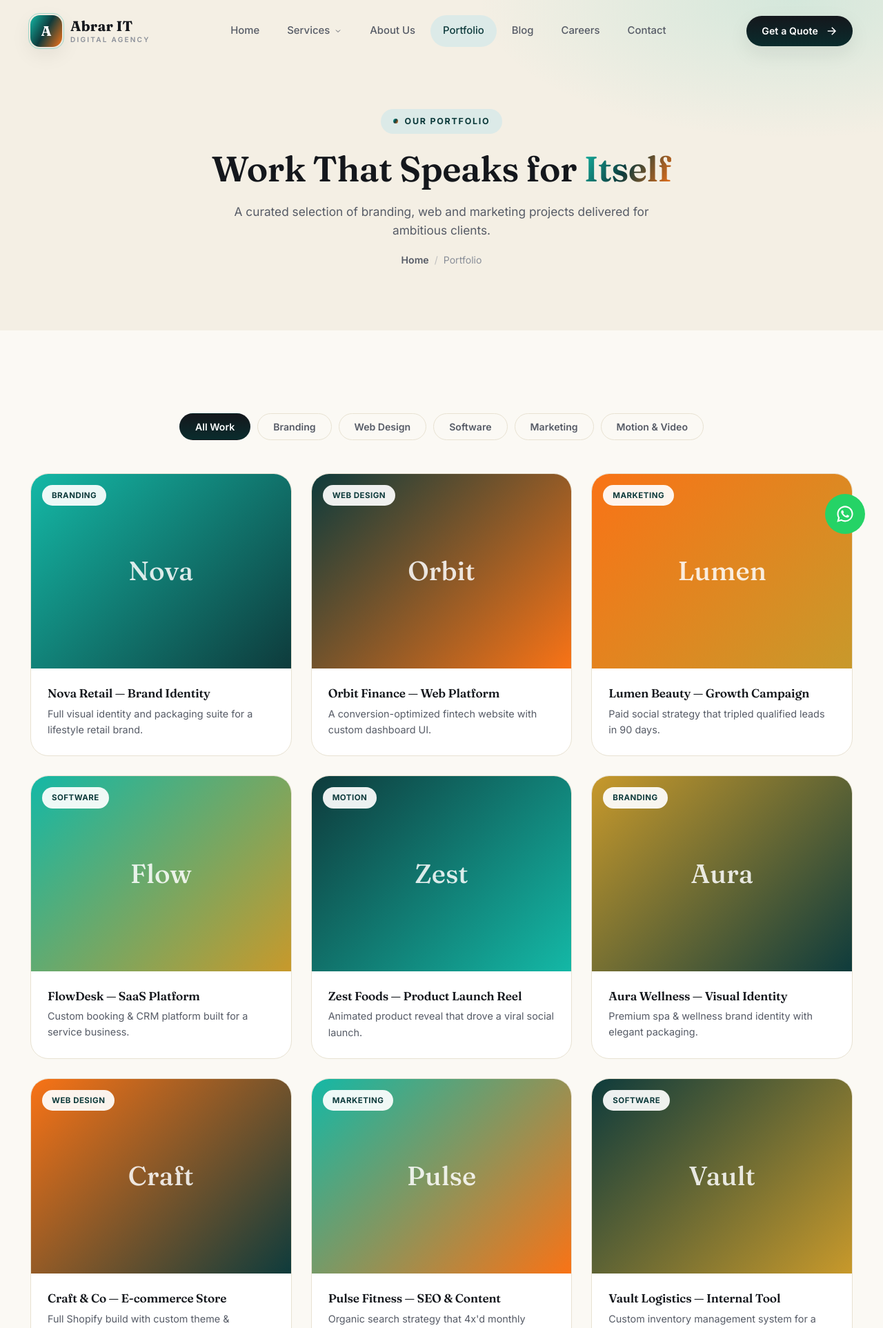
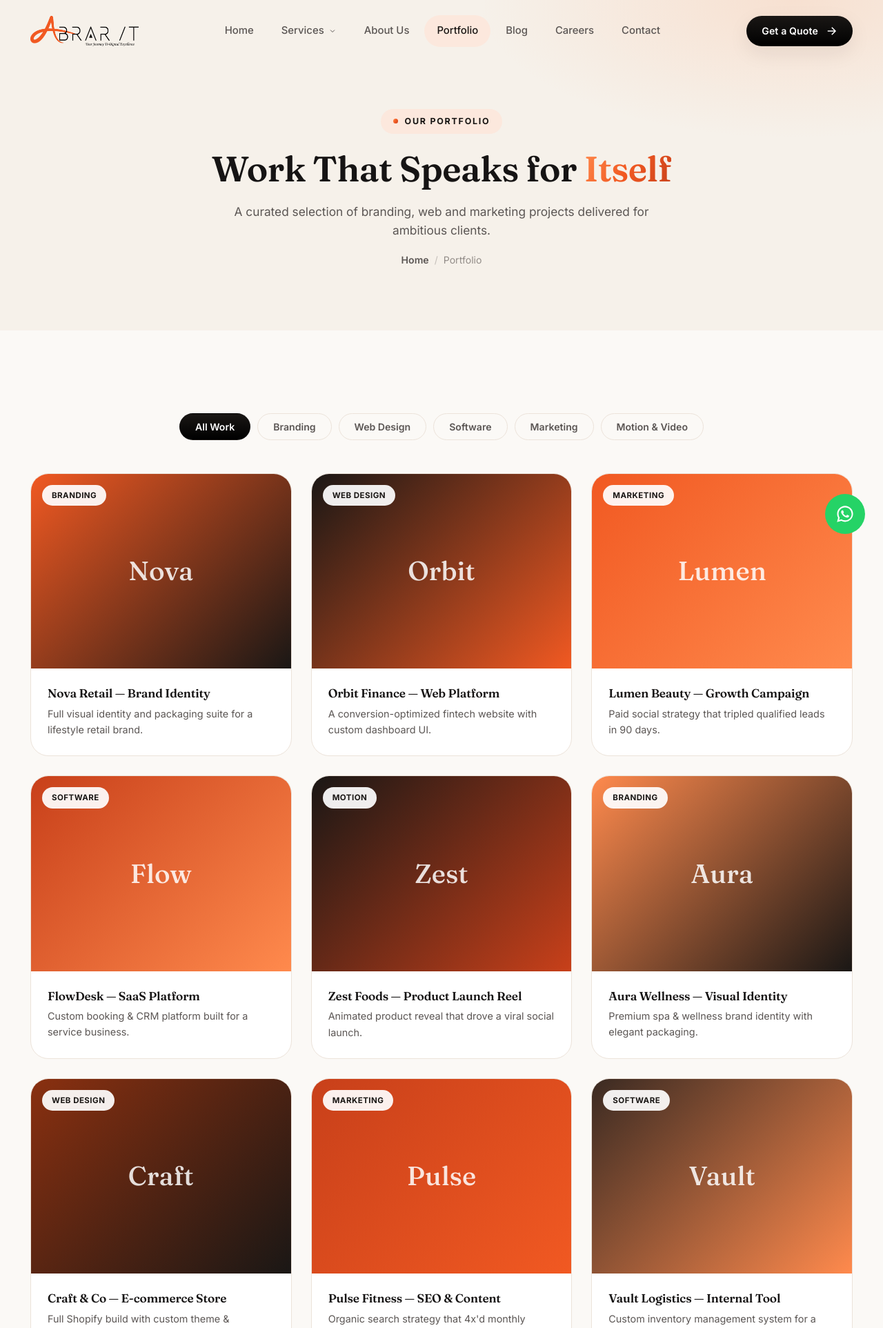
Before and after one commit to adibaashrafinfo-source/AbrarIT, a PHP site: page /portfolio.html in a window 1280 px wide. Shown: the top 1925 px of the page at 69% size. Run offline with PHP 8.4, Linux system fonts and the light colour scheme.

Commit message:
Apply real Abrar IT logo and rebrand site to its orange/black palette
Replace the text-based brand mark with the actual logo artwork
(colour version in the header, a white-inverted version in the dark
footer) and retune every design token, gradient and accent colour
across the site to the logo's signature orange (#F15922) and black,
including the hero glows, portfolio/blog thumbnails and service
illustrations that previously used an unrelated teal/gold palette.

```diff
--- a/about.html
+++ b/about.html
@@ -8,6 +8,7 @@
 <link rel="preconnect" href="https://fonts.googleapis.com">
 <link rel="preconnect" href="https://fonts.gstatic.com" crossorigin>
 <link href="https://fonts.googleapis.com/css2?family=Fraunces:opsz,wght@9..144,500;9..144,600;9..144,700&family=Inter:wght@400;500;600;700;800&display=swap" rel="stylesheet">
+<link rel="icon" href="assets/img/logo.png" type="image/png">
 <link rel="stylesheet" href="assets/css/style.css">
 </head>
 <body>
@@ -17,8 +18,7 @@
 <header class="site-header">
   <div class="container header-inner">
     <a href="index.html" class="brand">
-      <div class="brand-mark">A</div>
-      <div class="brand-text"><strong>Abrar IT</strong><span>Digital Agency</span></div>
+      <img src="assets/img/logo.png" alt="Abrar IT — Your Journey To Digital Excellence" class="brand-logo">
     </a>
     <nav class="main-nav">
       <ul>
--- a/assets/css/style.css
+++ b/assets/css/style.css
@@ -8,32 +8,33 @@
   --font-display: 'Fraunces', 'Georgia', serif;
   --font-body: 'Inter', -apple-system, BlinkMacSystemFont, 'Segoe UI', sans-serif;
 
-  --color-bg: #FBF9F4;
-  --color-bg-alt: #F4EFE4;
+  --color-bg: #FBF9F6;
+  --color-bg-alt: #F6F1EA;
   --color-surface: #FFFFFF;
-  --color-ink: #14171C;
-  --color-ink-soft: #565B66;
-  --color-ink-faint: #8A8F99;
-  --color-border: #E8E2D2;
-  --color-border-strong: #D9D0B8;
+  --color-ink: #161414;
+  --color-ink-soft: #5B5654;
+  --color-ink-faint: #938D89;
+  --color-border: #ECE3DA;
+  --color-border-strong: #DCD0C4;
 
-  --color-primary: #0E3B3C;
-  --color-primary-700: #0A2C2D;
-  --color-primary-100: #DCEAE8;
-  --color-teal: #14B8A6;
-  --color-orange: #F97316;
-  --color-gold: #C8992B;
-  --color-gold-soft: #F0D889;
+  --color-primary: #1A1715;
+  --color-primary-700: #000000;
+  --color-primary-100: #FCE8DD;
+  --color-teal: #F15922;
+  --color-orange: #F15922;
+  --color-orange-dark: #C8401A;
+  --color-gold: #F15922;
+  --color-gold-soft: #FFB58A;
 
-  --gradient-brand: linear-gradient(120deg, #14B8A6 0%, #0E3B3C 48%, #F97316 100%);
-  --gradient-brand-soft: linear-gradient(120deg, rgba(20,184,166,.12) 0%, rgba(14,59,60,.10) 48%, rgba(249,115,22,.12) 100%);
-  --gradient-gold: linear-gradient(120deg, #E9C873 0%, #C8992B 100%);
-  --gradient-ink: linear-gradient(180deg, #14171C 0%, #0A2C2D 100%);
+  --gradient-brand: linear-gradient(120deg, #FF8A4D 0%, #F15922 50%, #C8401A 100%);
+  --gradient-brand-soft: linear-gradient(120deg, rgba(241,89,34,.14) 0%, rgba(200,64,26,.08) 50%, rgba(255,138,77,.14) 100%);
+  --gradient-gold: linear-gradient(120deg, #FF8A4D 0%, #F15922 100%);
+  --gradient-ink: linear-gradient(180deg, #1A1715 0%, #000000 100%);
 
   --shadow-sm: 0 2px 10px rgba(20,23,28,.05);
   --shadow-md: 0 10px 30px rgba(20,23,28,.08);
   --shadow-lg: 0 24px 60px rgba(20,23,28,.12);
-  --shadow-gold: 0 14px 34px rgba(200,153,43,.28);
+  --shadow-gold: 0 14px 34px rgba(241,89,34,.30);
 
   --radius-sm: 8px;
   --radius-md: 16px;
@@ -141,13 +142,14 @@ h1,h2,h3,h4{ font-family:var(--font-display); font-weight:600; line-height:1.15;
 .header-inner{ display:flex; align-items:center; justify-content:space-between; gap:24px; }
 
 .brand{ display:flex; align-items:center; gap:12px; }
+.brand-logo{ height:44px; width:auto; display:block; flex:none; transition: transform .3s var(--ease); }
+.brand:hover .brand-logo{ transform:scale(1.03); }
+.footer-brand .brand-logo{ height:50px; filter:brightness(0) invert(1); }
+/* legacy text-mark fallback (used only where an image lockup doesn't fit) */
 .brand-mark{
   width:46px; height:46px; border-radius:14px; background:var(--gradient-brand);
   display:grid; place-items:center; color:#fff; font-family:var(--font-display); font-weight:700; font-size:1.25rem;
   box-shadow: var(--shadow-md); position:relative; flex:none;
-}
-.brand-mark::after{
-  content:''; position:absolute; inset:-3px; border-radius:16px; border:1.5px solid rgba(20,184,166,.35);
 }
 .brand-text{ display:flex; flex-direction:column; line-height:1.05; }
 .brand-text strong{ font-family:var(--font-display); font-size:1.28rem; letter-spacing:.01em; color:var(--color-ink); }
@@ -181,15 +183,15 @@ h1,h2,h3,h4{ font-family:var(--font-display); font-weight:600; line-height:1.15;
 .hero{
   position:relative; padding:calc(var(--header-h) + 90px) 0 120px; overflow:hidden;
   background:
-    radial-gradient(ellipse 60% 50% at 85% 0%, rgba(249,115,22,.10), transparent 60%),
-    radial-gradient(ellipse 55% 50% at 5% 15%, rgba(20,184,166,.14), transparent 60%),
+    radial-gradient(ellipse 60% 50% at 85% 0%, rgba(241,89,34,.10), transparent 60%),
+    radial-gradient(ellipse 55% 50% at 5% 15%, rgba(255,138,77,.16), transparent 60%),
     var(--color-bg);
 }
 .hero-blob{
   position:absolute; border-radius:50%; filter:blur(70px); opacity:.5; z-index:0; pointer-events:none;
 }
-.hero-blob.b1{ width:420px; height:420px; background:radial-gradient(circle, rgba(20,184,166,.35), transparent 70%); top:-120px; right:-80px; }
-.hero-blob.b2{ width:360px; height:360px; background:radial-gradient(circle, rgba(249,115,22,.30), transparent 70%); bottom:-140px; left:-100px; }
+.hero-blob.b1{ width:420px; height:420px; background:radial-gradient(circle, rgba(255,138,77,.40), transparent 70%); top:-120px; right:-80px; }
+.hero-blob.b2{ width:360px; height:360px; background:radial-gradient(circle, rgba(200,64,26,.30), transparent 70%); bottom:-140px; left:-100px; }
 .hero-grid{ display:grid; grid-template-columns:1.05fr .95fr; gap:60px; align-items:center; position:relative; z-index:1; }
 .hero-badge{
   display:inline-flex; align-items:center; gap:10px; padding:9px 18px 9px 10px; border-radius:var(--radius-pill);
@@ -244,7 +246,7 @@ h1,h2,h3,h4{ font-family:var(--font-display); font-weight:600; line-height:1.15;
 /* ---------- Page header (inner pages) ---------- */
 .page-hero{
   padding:calc(var(--header-h) + 72px) 0 90px; position:relative; overflow:hidden;
-  background: radial-gradient(ellipse 60% 70% at 90% 0%, rgba(20,184,166,.14), transparent 60%), var(--color-bg-alt);
+  background: radial-gradient(ellipse 60% 70% at 90% 0%, rgba(255,138,77,.16), transparent 60%), var(--color-bg-alt);
   text-align:center;
 }
 .page-hero .eyebrow{ margin-inline:auto; }
@@ -413,7 +415,7 @@ h1,h2,h3,h4{ font-family:var(--font-display); font-weight:600; line-height:1.15;
   width:100%; padding:15px 18px; border-radius:var(--radius-sm); border:1.5px solid var(--color-border);
   background:var(--color-surface); transition:.3s var(--ease);
 }
-.field input:focus, .field textarea:focus, .field select:focus{ outline:none; border-color:var(--color-teal); box-shadow:0 0 0 4px rgba(20,184,166,.12); }
+.field input:focus, .field textarea:focus, .field select:focus{ outline:none; border-color:var(--color-teal); box-shadow:0 0 0 4px rgba(241,89,34,.14); }
 .field textarea{ resize:vertical; min-height:150px; }
 
 .contact-wrap{ grid-template-columns:1fr 1fr; align-items:start; }
--- a/assets/js/footer.js
+++ b/assets/js/footer.js
@@ -9,8 +9,7 @@ document.addEventListener('DOMContentLoaded', () => {
         <div class="footer-grid">
           <div class="footer-brand">
             <a href="index.html" class="brand">
-              <div class="brand-mark">A</div>
-              <div class="brand-text"><strong>Abrar IT</strong><span>Digital Agency</span></div>
+              <img src="assets/img/logo.png" alt="Abrar IT — Your Journey To Digital Excellence" class="brand-logo">
             </a>
             <p>Your trusted partner for premium branding, web design, software and growth marketing that builds lasting digital success.</p>
             <div class="footer-social">
--- a/careers.html
+++ b/careers.html
@@ -8,6 +8,7 @@
 <link rel="preconnect" href="https://fonts.googleapis.com">
 <link rel="preconnect" href="https://fonts.gstatic.com" crossorigin>
 <link href="https://fonts.googleapis.com/css2?family=Fraunces:opsz,wght@9..144,500;9..144,600;9..144,700&family=Inter:wght@400;500;600;700;800&display=swap" rel="stylesheet">
+<link rel="icon" href="assets/img/logo.png" type="image/png">
 <link rel="stylesheet" href="assets/css/style.css">
 </head>
 <body>
@@ -17,8 +18,7 @@
 <header class="site-header">
   <div class="container header-inner">
     <a href="index.html" class="brand">
-      <div class="brand-mark">A</div>
-      <div class="brand-text"><strong>Abrar IT</strong><span>Digital Agency</span></div>
+      <img src="assets/img/logo.png" alt="Abrar IT — Your Journey To Digital Excellence" class="brand-logo">
     </a>
     <nav class="main-nav">
       <ul>
--- a/contact.html
+++ b/contact.html
@@ -8,6 +8,7 @@
 <link rel="preconnect" href="https://fonts.googleapis.com">
 <link rel="preconnect" href="https://fonts.gstatic.com" crossorigin>
 <link href="https://fonts.googleapis.com/css2?family=Fraunces:opsz,wght@9..144,500;9..144,600;9..144,700&family=Inter:wght@400;500;600;700;800&display=swap" rel="stylesheet">
+<link rel="icon" href="assets/img/logo.png" type="image/png">
 <link rel="stylesheet" href="assets/css/style.css">
 </head>
 <body>
@@ -17,8 +18,7 @@
 <header class="site-header">
   <div class="container header-inner">
     <a href="index.html" class="brand">
-      <div class="brand-mark">A</div>
-      <div class="brand-text"><strong>Abrar IT</strong><span>Digital Agency</span></div>
+      <img src="assets/img/logo.png" alt="Abrar IT — Your Journey To Digital Excellence" class="brand-logo">
     </a>
     <nav class="main-nav">
       <ul>
--- a/portfolio.html
+++ b/portfolio.html
@@ -8,6 +8,7 @@
 <link rel="preconnect" href="https://fonts.googleapis.com">
 <link rel="preconnect" href="https://fonts.gstatic.com" crossorigin>
 <link href="https://fonts.googleapis.com/css2?family=Fraunces:opsz,wght@9..144,500;9..144,600;9..144,700&family=Inter:wght@400;500;600;700;800&display=swap" rel="stylesheet">
+<link rel="icon" href="assets/img/logo.png" type="image/png">
 <link rel="stylesheet" href="assets/css/style.css">
 </head>
 <body>
@@ -17,8 +18,7 @@
 <header class="site-header">
   <div class="container header-inner">
     <a href="index.html" class="brand">
-      <div class="brand-mark">A</div>
-      <div class="brand-text"><strong>Abrar IT</strong><span>Digital Agency</span></div>
+      <img src="assets/img/logo.png" alt="Abrar IT — Your Journey To Digital Excellence" class="brand-logo">
     </a>
     <nav class="main-nav">
       <ul>
@@ -76,39 +76,39 @@
 
     <div class="grid portfolio-grid" data-stagger>
       <div class="portfolio-card reveal" data-category="branding">
-        <div class="portfolio-thumb" style="background:linear-gradient(135deg,#14B8A6,#0E3B3C)"><span class="tag">Branding</span><span class="mark">Nova</span></div>
+        <div class="portfolio-thumb" style="background:linear-gradient(135deg,#F15922,#1A1715)"><span class="tag">Branding</span><span class="mark">Nova</span></div>
         <div class="portfolio-body"><h3>Nova Retail — Brand Identity</h3><p>Full visual identity and packaging suite for a lifestyle retail brand.</p></div>
       </div>
       <div class="portfolio-card reveal" data-category="web">
-        <div class="portfolio-thumb" style="background:linear-gradient(135deg,#0E3B3C,#F97316)"><span class="tag">Web Design</span><span class="mark">Orbit</span></div>
+        <div class="portfolio-thumb" style="background:linear-gradient(135deg,#1A1715,#F15922)"><span class="tag">Web Design</span><span class="mark">Orbit</span></div>
         <div class="portfolio-body"><h3>Orbit Finance — Web Platform</h3><p>A conversion-optimized fintech website with custom dashboard UI.</p></div>
       </div>
       <div class="portfolio-card reveal" data-category="marketing">
-        <div class="portfolio-thumb" style="background:linear-gradient(135deg,#F97316,#C8992B)"><span class="tag">Marketing</span><span class="mark">Lumen</span></div>
+        <div class="portfolio-thumb" style="background:linear-gradient(135deg,#F15922,#FF8A4D)"><span class="tag">Marketing</span><span class="mark">Lumen</span></div>
         <div class="portfolio-body"><h3>Lumen Beauty — Growth Campaign</h3><p>Paid social strategy that tripled qualified leads in 90 days.</p></div>
       </div>
       <div class="portfolio-card reveal" data-category="software">
-        <div class="portfolio-thumb" style="background:linear-gradient(135deg,#14B8A6,#C8992B)"><span class="tag">Software</span><span class="mark">Flow</span></div>
+        <div class="portfolio-thumb" style="background:linear-gradient(135deg,#C8401A,#FF8A4D)"><span class="tag">Software</span><span class="mark">Flow</span></div>
         <div class="portfolio-body"><h3>FlowDesk — SaaS Platform</h3><p>Custom booking &amp; CRM platform built for a service business.</p></div>
       </div>
       <div class="portfolio-card reveal" data-category="motion">
-        <div class="portfolio-thumb" style="background:linear-gradient(135deg,#0E3B3C,#14B8A6)"><span class="tag">Motion</span><span class="mark">Zest</span></div>
+        <div class="portfolio-thumb" style="background:linear-gradient(135deg,#1A1715,#C8401A)"><span class="tag">Motion</span><span class="mark">Zest</span></div>
         <div class="portfolio-body"><h3>Zest Foods — Product Launch Reel</h3><p>Animated product reveal that drove a viral social launch.</p></div>
       </div>
       <div class="portfolio-card reveal" data-category="branding">
-        <div class="portfolio-thumb" style="background:linear-gradient(135deg,#C8992B,#0E3B3C)"><span class="tag">Branding</span><span class="mark">Aura</span></div>
+        <div class="portfolio-thumb" style="background:linear-gradient(135deg,#FF8A4D,#1A1715)"><span class="tag">Branding</span><span class="mark">Aura</span></div>
         <div class="portfolio-body"><h3>Aura Wellness — Visual Identity</h3><p>Premium spa &amp; wellness brand identity with elegant packaging.</p></div>
       </div>
       <div class="portfolio-card reveal" data-category="web">
-        <div class="portfolio-thumb" style="background:linear-gradient(135deg,#F97316,#0E3B3C)"><span class="tag">Web Design</span><span class="mark">Craft</span></div>
+        <div class="portfolio-thumb" style="background:linear-gradient(135deg,#8A3010,#1A1715)"><span class="tag">Web Design</span><span class="mark">Craft</span></div>
         <div class="portfolio-body"><h3>Craft &amp; Co — E-commerce Store</h3><p>Full Shopify build with custom theme &amp; checkout optimization.</p></div>
       </div>
       <div class="portfolio-card reveal" data-category="marketing">
-        <div class="portfolio-thumb" style="background:linear-gradient(135deg,#14B8A6,#F97316)"><span class="tag">Marketing</span><span class="mark">Pulse</span></div>
+        <div class="portfolio-thumb" style="background:linear-gradient(135deg,#C8401A,#F15922)"><span class="tag">Marketing</span><span class="mark">Pulse</span></div>
         <div class="portfolio-body"><h3>Pulse Fitness — SEO &amp; Content</h3><p>Organic search strategy that 4x'd monthly website traffic.</p></div>
       </div>
       <div class="portfolio-card reveal" data-category="software">
-        <div class="portfolio-thumb" style="background:linear-gradient(135deg,#0E3B3C,#C8992B)"><span class="tag">Software</span><span class="mark">Vault</span></div>
+        <div class="portfolio-thumb" style="background:linear-gradient(135deg,#3A2A22,#FF8A4D)"><span class="tag">Software</span><span class="mark">Vault</span></div>
         <div class="portfolio-body"><h3>Vault Logistics — Internal Tool</h3><p>Custom inventory management system for a logistics company.</p></div>
       </div>
     </div>
```
Also changed, not shown: blog.html (+8 -8 lines), index.html (+5 -5 lines), services.html (+9 -9 lines), assets/img/logo.png (added).
